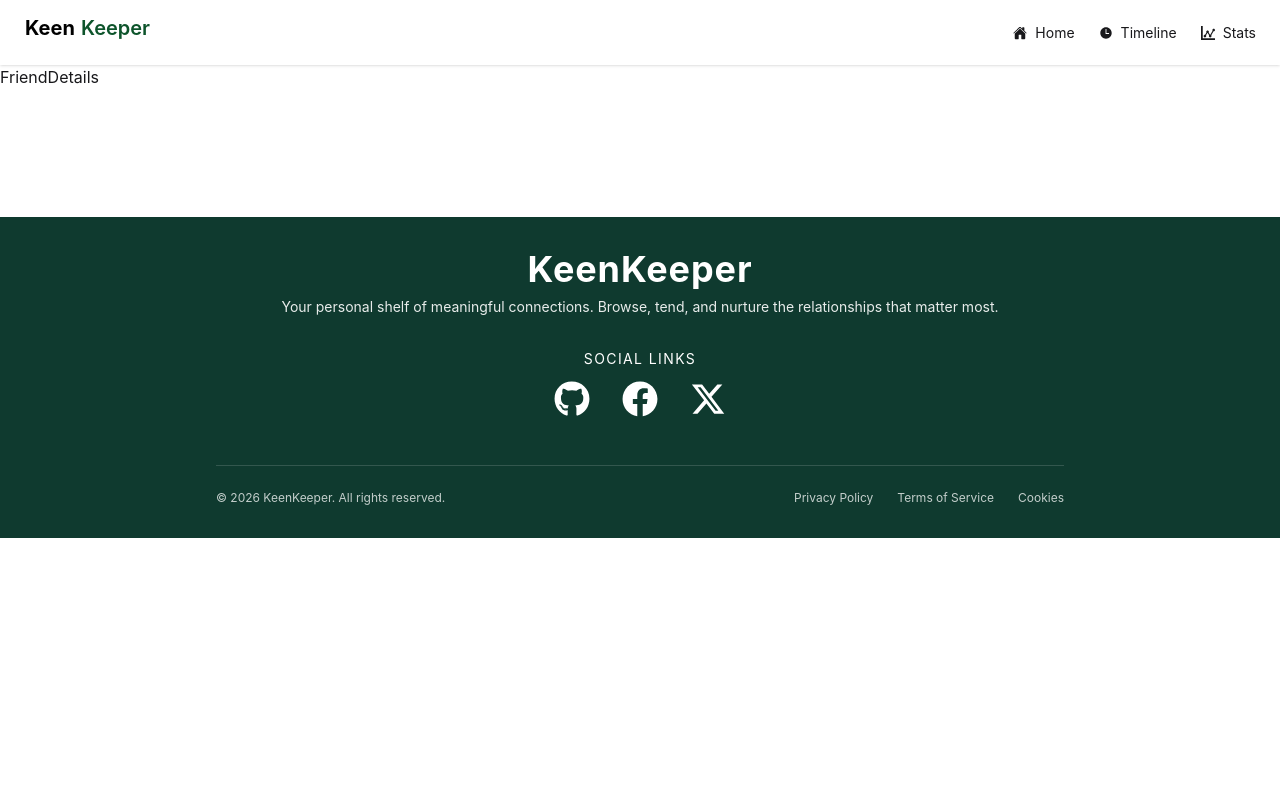
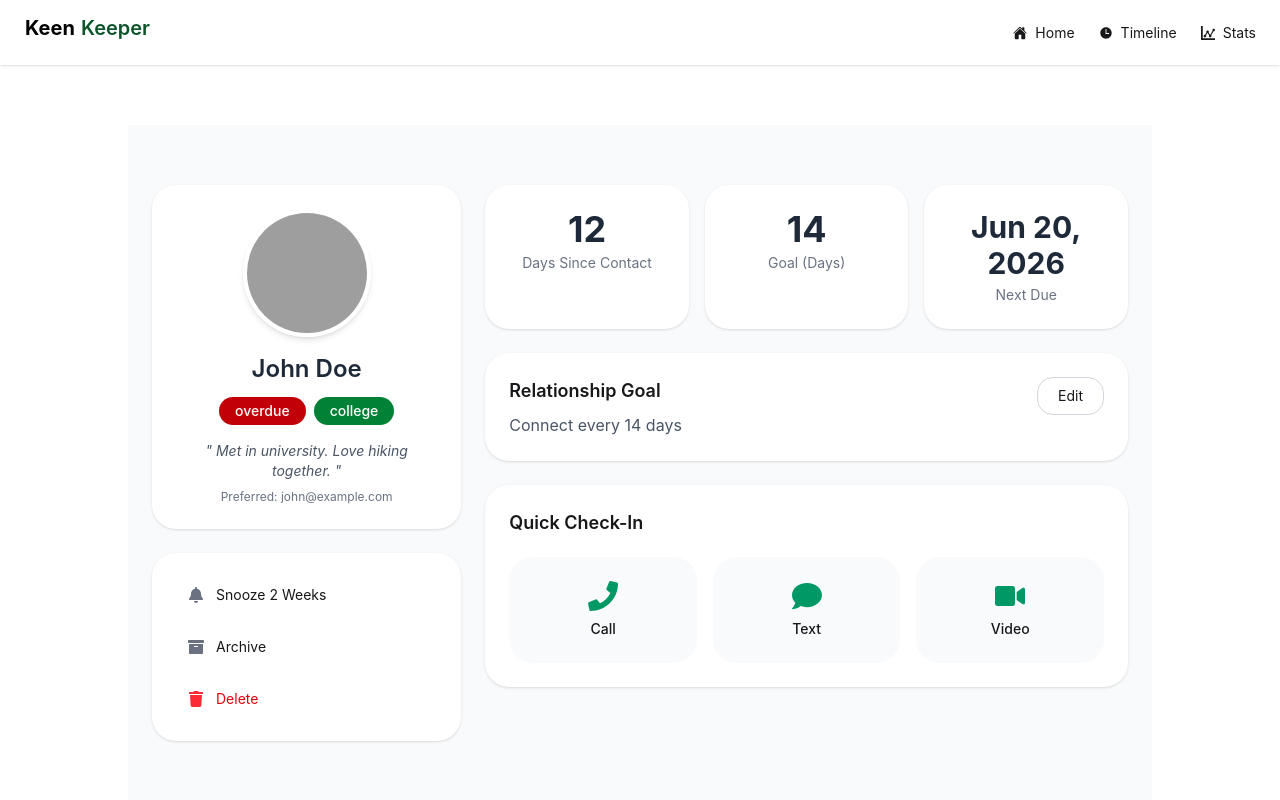
Before and after one commit to khalid66527/B13-Assignment-07, a React (Vite) app: page /friendDetails/1 in a window 1280 px wide. Shown: the top 800 px of the page. Built offline with nearby package versions, Linux system fonts and the light colour scheme; grey boxes are pictures that could not be loaded.

Commit message:
complate the Friend Details Cart Show

```diff
--- a/public/Friends.json
+++ b/public/Friends.json
@@ -9,7 +9,7 @@
     "tags": "college",
     "bio": "Met in university. Love hiking together.",
     "goal": 14,
-    "next_due_date": "2025-07-20"
+    "next_due_date": "Jun 20, 2026"
   },
   {
     "id": 2,
@@ -21,7 +21,7 @@
     "tags": "work",
     "bio": "My first manager at TechCorp. Always inspires me.",
     "goal": 30,
-    "next_due_date": "2025-08-10"
+    "next_due_date": "Jul 5, 2026"
   },
   {
     "id": 3,
@@ -33,7 +33,7 @@
     "tags": "college",
     "bio": "Childhood friend from Khulna. Still plays cricket together.",
     "goal": 21,
-    "next_due_date": "2025-07-25"
+    "next_due_date": "Jun 28, 2026"
   },
   {
     "id": 4,
@@ -45,7 +45,7 @@
     "tags": "best friend",
     "bio": "School days partner in crime.",
     "goal": 7,
-    "next_due_date": "2025-07-18"
+    "next_due_date": "Jun 15, 2026"
   },
   {
     "id": 5,
@@ -57,7 +57,7 @@
     "tags": "college",
     "bio": "Met at a hackathon. We still debug each other's code.",
     "goal": 14,
-    "next_due_date": "2025-07-15"
+    "next_due_date": "Jul 12, 2026"
   },
   {
     "id": 6,
@@ -69,7 +69,7 @@
     "tags": "best friend",
     "bio": "Our families have been friends for 20 years.",
     "goal": 10,
-    "next_due_date": "2025-07-22"
+    "next_due_date": "Jun 25, 2026"
   },
   {
     "id": 7,
@@ -81,7 +81,7 @@
     "tags": "work",
     "bio": "Project partner at current company.",
     "goal": 30,
-    "next_due_date": "2025-08-05"
+    "next_due_date": "Jul 8, 2026"
   },
   {
     "id": 8,
@@ -93,7 +93,7 @@
     "tags": "best friend",
     "bio": "My favorite aunt who always sends biryani recipes.",
     "goal": 45,
-    "next_due_date": "2025-07-10"
+    "next_due_date": "Jun 18, 2026"
   },
   {
     "id": 9,
@@ -105,7 +105,7 @@
     "tags": "work",
     "bio": "Workout partner. We motivate each other every week.",
     "goal": 7,
-    "next_due_date": "2025-07-19"
+    "next_due_date": "Jul 1, 2026"
   },
   {
     "id": 10,
@@ -117,7 +117,7 @@
     "tags": "college",
     "bio": "We prepared for finals together. Still share book recommendations.",
     "goal": 14,
-    "next_due_date": "2025-07-28"
+    "next_due_date": "Jun 30, 2026"
   },
   {
     "id": 11,
@@ -129,7 +129,7 @@
     "tags": "work",
     "bio": "Co-founder of our failed startup. Still best friends.",
     "goal": 21,
-    "next_due_date": "2025-08-01"
+    "next_due_date": "Jul 10, 2026"
   },
   {
     "id": 12,
@@ -141,6 +141,6 @@
     "tags": "best friend",
     "bio": "Travel buddy. We explored Europe together last year.",
     "goal": 30,
-    "next_due_date": "2025-07-05"
+    "next_due_date": "Jun 22, 2026"
   }
 ]
--- a/src/Components/Footer/Footer.jsx
+++ b/src/Components/Footer/Footer.jsx
@@ -4,7 +4,7 @@ import { FaXTwitter } from 'react-icons/fa6';   // X (Twitter) icon from Font Aw
 
 const Footer = () => {
     return (
-        <footer className="bg-[#0F3A2F] text-white mt-32 py-8">
+        <footer className="bg-green-900 text-white mt-auto py-10 ">
             <div className="max-w-4xl mx-auto px-6">
                 {/* Main Content */}
                 <div className="text-center">
--- a/src/Components/Navber/Navber.jsx
+++ b/src/Components/Navber/Navber.jsx
@@ -9,8 +9,8 @@ const Navber = () => {
     <li> <NavLink to={"/stats"} className={({isActive}) => isActive ? "text-white bg-green-900" :""}><ImStatsDots />Stats</NavLink> </li>
     </>
     return (
-        <div className='navbar bg-base-100 shadow-sm'>
-            <div className=" container mx-auto flex justify-between">
+        <div className='navbar  bg-base-100 shadow-sm'>
+            <div className=" container mx-auto flex justify-between flex flex-col sm:flex-row">
                 <div className="">
                     <a className="btn btn-ghost text-xl text-green-900"><span className='font-bold text-black'>Keen</span>Keeper</a>
                 </div>
--- a/src/Pages/FriendDetails/FriendDetails.jsx
+++ b/src/Pages/FriendDetails/FriendDetails.jsx
@@ -1,12 +1,133 @@
-import React from 'react';
+import React, { use } from 'react';
 import { useParams } from 'react-router';
+import { FaPhone, FaComment, FaVideo, FaArchive, FaTrash, FaBell } from 'react-icons/fa';
+
+const FriendsPromise = fetch("/Friends.json").then(res => res.json())
+
 
 const FriendDetails = () => {
-    const params = useParams();
-    console.log(params);
+    const { id } = useParams();
+    console.log(id);
+
+    const friends = use(FriendsPromise)
+    console.log(friends);
+    const expectedFriend = friends.find(friend => friend.id == id)
+    console.log(expectedFriend);
+
+    const { email, picture, name, status, tags, bio, days_since_contact, goal, next_due_date } = expectedFriend
+
     return (
-        <div>
-            <h1>FriendDetails</h1>
+        <div className="my-15">
+            <div className="max-w-5xl mx-auto p-6 py-15 bg-gray-50 ">
+                <div className="grid grid-cols-1 lg:grid-cols-3 gap-6 ">
+
+                    {/* Left Column - Profile Info */}
+                    <div className="lg:col-span-1 space-y-6">
+
+                        {/* Profile Card */}
+                        <div className="bg-white rounded-3xl p-6 shadow-sm">
+                            <div className="flex flex-col items-center text-center">
+                                <img
+                                    src={picture}
+                                    alt={name}
+                                    className="w-32 h-32 rounded-full object-cover border-4 border-white shadow-md mb-4"
+                                />
+                                <h2 className="text-2xl font-semibold text-gray-800">{name}</h2>
+
+                                {/* Status */}
+                                <div className="mt-3 flex gap-2">
+                                    <span className="px-4 py-1 bg-red-700 text-white text-sm font-medium rounded-full">
+                                        {status}
+                                    </span>
+                                    <span className="px-4 py-1 bg-green-700 text-white text-sm font-medium rounded-full">
+                                        {tags}
+                                    </span>
+                                </div>
+
+                                {/* Bio */}
+                                <p className="mt-4 text-gray-600 italic text-sm">
+                                    " {bio} "
+                                </p>
+                                <p className="text-xs text-gray-500 mt-2">Preferred: {email}</p>
+                            </div>
+                        </div>
+
+                        {/* Actions */}
+                        <div className="bg-white rounded-3xl p-5 shadow-sm space-y-2">
+                            <button className="w-full flex items-center gap-3 px-4 py-3 hover:bg-gray-50 rounded-2xl text-left">
+                                <FaBell className="text-gray-500" />
+                                <span className="text-sm">Snooze 2 Weeks</span>
+                            </button>
+                            <button className="w-full flex items-center gap-3 px-4 py-3 hover:bg-gray-50 rounded-2xl text-left">
+                                <FaArchive className="text-gray-500" />
+                                <span className="text-sm">Archive</span>
+                            </button>
+                            <button className="w-full flex items-center gap-3 px-4 py-3 hover:bg-gray-50 rounded-2xl text-left text-red-600">
+                                <FaTrash className="text-red-500" />
+                                <span className="text-sm">Delete</span>
+                            </button>
+                        </div>
+                    </div>
+
+                    {/* Right Column - Stats & Actions */}
+                    <div className="lg:col-span-2 space-y-6">
+
+                        {/* Stats Row */}
+                        <div className="grid grid-cols-1 md:grid-cols-3 gap-4">
+                            <div className="bg-white rounded-3xl p-6 text-center shadow-sm">
+                                <div className="text-4xl font-bold text-gray-800">{days_since_contact}</div>
+                                <div className="text-sm text-gray-500 mt-1">Days Since Contact</div>
+                            </div>
+
+                            <div className="bg-white rounded-3xl p-6 text-center shadow-sm">
+                                <div className="text-4xl font-bold text-gray-800">{goal}</div>
+                                <div className="text-sm text-gray-500 mt-1">Goal (Days)</div>
+                            </div>
+
+                            <div className="bg-white rounded-3xl p-6 text-center shadow-sm">
+                                <div className="text-3xl font-bold text-gray-800">
+                                    <span>{next_due_date}</span>
+                                </div>
+                                <div className="text-sm text-gray-500 mt-1">Next Due</div>
+                            </div>
+                        </div>
+
+                        {/* Relationship Goal */}
+                        <div className="bg-white rounded-3xl p-6 shadow-sm">
+                            <div className="flex justify-between items-start">
+                                <div>
+                                    <h3 className="font-semibold text-lg">Relationship Goal</h3>
+                                    <p className="text-gray-600 mt-2">Connect every {goal} days</p>
+                                </div>
+                                <button className="px-5 py-2 border border-gray-300 rounded-2xl text-sm hover:bg-gray-50">
+                                    Edit
+                                </button>
+                            </div>
+                        </div>
+
+                        {/* Quick Check-In */}
+                        <div className="bg-white rounded-3xl p-6 shadow-sm">
+                            <h3 className="font-semibold text-lg mb-5">Quick Check-In</h3>
+                            <div className="grid grid-cols-3 gap-4">
+                                <button className="flex flex-col items-center gap-2 p-6 bg-gray-50 hover:bg-gray-100 rounded-3xl transition-colors">
+                                    <FaPhone className="text-3xl text-emerald-600" />
+                                    <span className="text-sm font-medium">Call</span>
+                                </button>
+
+                                <button className="flex flex-col items-center gap-2 p-6 bg-gray-50 hover:bg-gray-100 rounded-3xl transition-colors">
+                                    <FaComment className="text-3xl text-emerald-600" />
+                                    <span className="text-sm font-medium">Text</span>
+                                </button>
+
+                                <button className="flex flex-col items-center gap-2 p-6 bg-gray-50 hover:bg-gray-100 rounded-3xl transition-colors">
+                                    <FaVideo className="text-3xl text-emerald-600" />
+                                    <span className="text-sm font-medium">Video</span>
+                                </button>
+                            </div>
+                        </div>
+                    </div>
+                </div>
+            </div>
         </div>
     );
 };
--- a/src/Pages/Homepage/HomePage/AllFriends.jsx
+++ b/src/Pages/Homepage/HomePage/AllFriends.jsx
@@ -10,9 +10,9 @@ const AllFriends = () => {
     return (
         <div className='container mx-auto '>
             <h1 className='font-bold text-2xl py-5'> Youe Friends: ({friends.length})</h1>
-            <div className="grid grid-cols-2 md:grid-cols-4 gap-4 ">
+            <div className="grid sm:grid-cols-2 md:grid-cols-3 lg:grid-cols-4 gap-4 ">
                 {
-                    friends.map((friend) => <FriendCart friend={friend}></FriendCart>)
+                    friends.map((friend , ind) => <FriendCart key={ind} friend={friend}></FriendCart>)
                 }
             </div>
         </div>
--- a/src/Pages/Homepage/HomePage/Banner.jsx
+++ b/src/Pages/Homepage/HomePage/Banner.jsx
@@ -25,7 +25,7 @@ const Banner = () => {
             </div>
 
             {/* Stats Section */}
-            <div className="grid grid-cols-2 md:grid-cols-4 gap-4 px-8 pb-10">
+            <div className="grid sm:grid-cols-2 md:grid-cols-3 lg:grid-cols-4 gap-4 px-8 pb-10 container mx-auto">
                 <div className="bg-white border border-gray-200 rounded-2xl p-6 text-center hover:shadow-md transition-shadow">
                     <div className="text-4xl font-bold text-emerald-700">10</div>
                     <div className="text-sm text-gray-500 mt-1">Total Friends</div>
--- a/src/UI/FriendCart.jsx
+++ b/src/UI/FriendCart.jsx
@@ -1,9 +1,10 @@
 import React from 'react';
+import { Link } from 'react-router';
 
 const FriendCart = ({ friend }) => {
     const { days_since_contact, status, picture, name,tags } = friend
     return (
-        <div className="bg-white space-y-2  px-8 pb-10 rounded-3xl  text-center shadow-sm hover:shadow-md transition-all duration-300 hover:-translate-y-1">
+        <Link to={`/friendDetails/${friend.id}`} className="bg-white space-y-2  px-8 pb-10 rounded-3xl  text-center shadow-sm hover:shadow-md transition-all duration-300 hover:-translate-y-1">
             <img src={picture} alt="" className='rounded-full block mx-auto' />
             <h2 className='font-bold text-2xl'>{name}</h2>
             <p className='text-xl'>{days_since_contact}d ago</p>
@@ -21,7 +22,7 @@ const FriendCart = ({ friend }) => {
                 }
             </button>
 
-        </div>
+        </Link>
     );
 };
 
```
